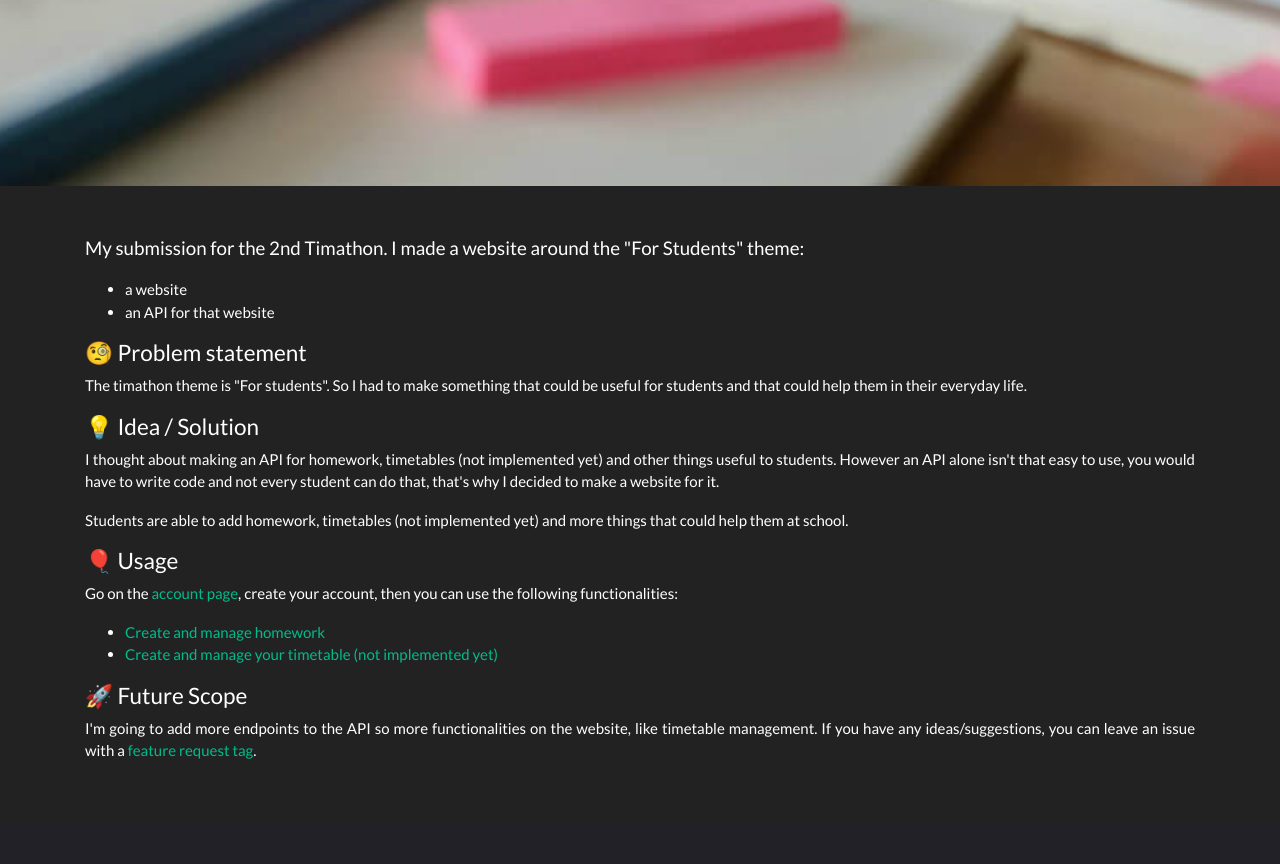
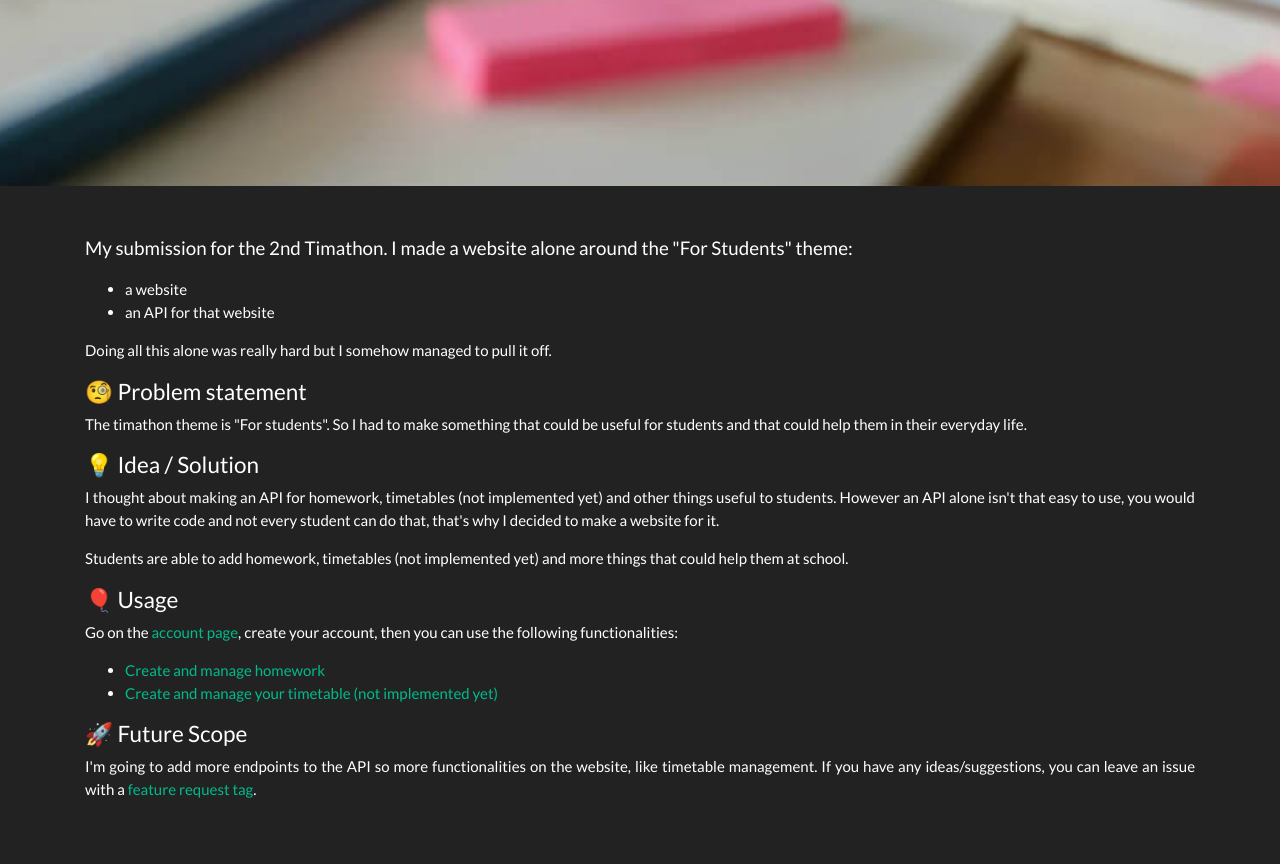
Before and after one commit to takos22/timathon-for-students, a Django app: page / in a window 1280 px wide. Shown: the part 614-1478 px from the top of the page. Before the commit the page ends 1373 px from the top, so only its background shows below. Run offline with Django 3.2, Linux system fonts and the light colour scheme; some libraries are stand-ins or nearby versions.

Commit message:
Update index

```diff
--- a/website/templates/index.html
+++ b/website/templates/index.html
@@ -38,11 +38,12 @@
       <div class="col-md-12 text-justify">
         <!-- Lead -->
         <p class="lead">
-          My submission for the 2nd Timathon. I made a website around the "For Students" theme:
+          My submission for the 2nd Timathon. I made a website alone around the "For Students" theme:
           <ul>
             <li>a website</li>
             <li>an API for that website</li>
           </ul>
+          Doing all this alone was really hard but I somehow managed to pull it off.
         </p>
         <!-- Lead -->
         <!-- Description -->
```
